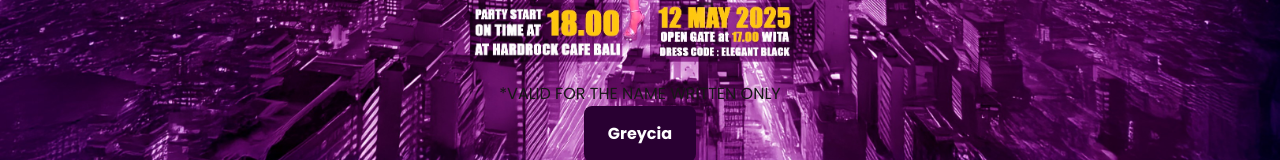
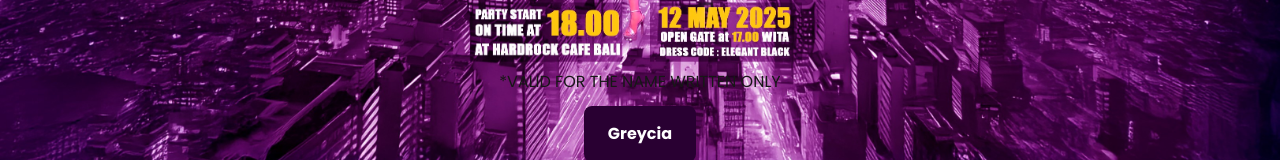
Before and after one commit to raiwirawan/carlagreycia-birthday, a Next.js app: page / in a window 1280 px wide. Shown: the part 450-610 px from the top of the page. Built offline with nearby package versions, Linux system fonts and the light colour scheme.

Commit message:
Fix wecome section note vertical space

```diff
--- a/components/welcome-section.tsx
+++ b/components/welcome-section.tsx
@@ -24,7 +24,7 @@
 				<div className="flex flex-col w-full h-full relative">
 					<div className="flex items-center justify-center flex-1"></div>
 					<div className="flex flex-col items-center justify-center flex-none">
-						<div className="">*VALID FOR THE NAME WRITTEN ONLY</div>
+						<div className="my-3">*VALID FOR THE NAME WRITTEN ONLY</div>
 						<div className="px-6 py-4 bg-[#290032] rounded-lg text-white font-bold mb-3">
 							{cleanGuestName}
 						</div>
```
